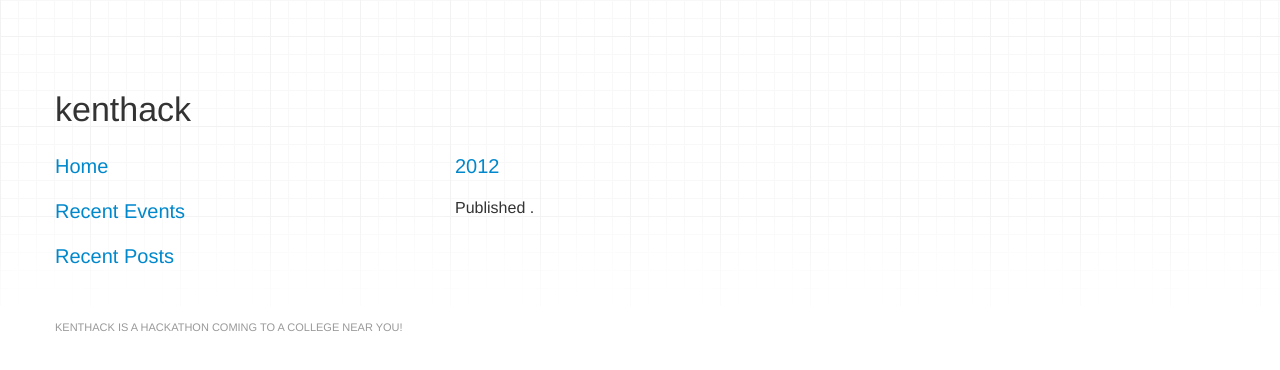
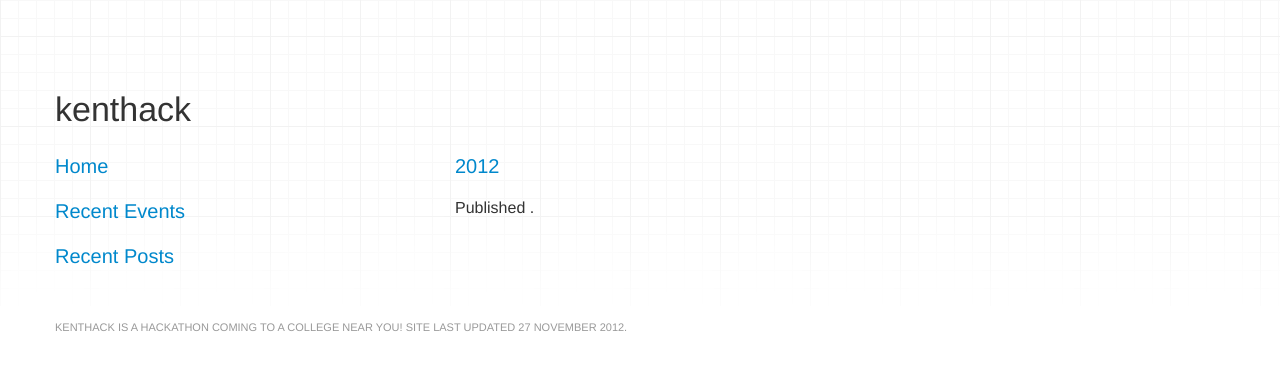
Before and after one commit to jdrydn/kenthack.github.io, a Jekyll site: the page built from events.html, in a window 1280 px wide. Shown: the top 370 px of the page. Built offline with Jekyll 4.4.1, drawn with Linux system fonts in a browser that asks for light colours.

Commit message:
Updated time.

```diff
--- a/_includes/footer.html
+++ b/_includes/footer.html
@@ -2,7 +2,7 @@
 			<footer>
 				<div class="row-fluid">
 					<div class="span12">
-						<h6>kenthack is a hackathon coming to a college near you!</h6>
+						<h6>kenthack is a hackathon coming to a college near you! Site last updated {{ site.time | date_to_long_string }}.</h6>
 					</div>
 				</div>
 			</footer>
--- a/_layouts/blog.html
+++ b/_layouts/blog.html
@@ -20,7 +20,7 @@ layout: default
 
 {{ content }}
 
-						<p>Published {{ date }}.</p>
+						<p>Published {{ date | date_to_long_string }}.</p>
 
 					</section>
 				</div>
```
